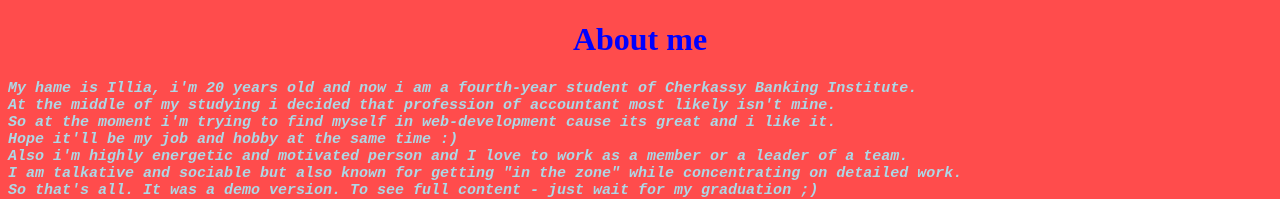
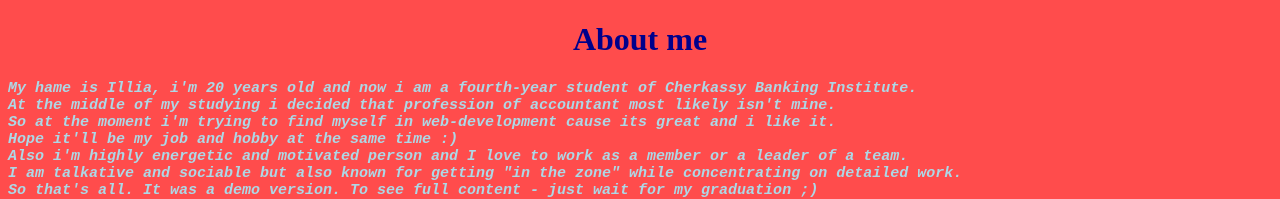
Before and after one commit to gaponow/test, a plain HTML site: page index.html in a window 1280 px wide. Shown: the top 199 px of the page. Drawn offline with Linux system fonts and the light colour scheme.

Commit message:
Conflict-commit

```diff
--- a/index.html
+++ b/index.html
@@ -8,7 +8,7 @@ background-color: rgba(255, 0, 0, 0.7);
 </style>
 <body>
 
-<h1 style="text-align: center; color: blue">About me</h1>
+<h1 style="text-align: center; color: darkblue">About me</h1>
 <pre style="color: lightblue; font-size: 15px;"><i><b>My hame is Illia, i'm 20 years old and now i am a fourth-year student of Cherkassy Banking Institute.
 At the middle of my studying i decided that profession of accountant most likely isn't mine.
 So at the moment i'm trying to find myself in web-development cause its great and i like it.
```
